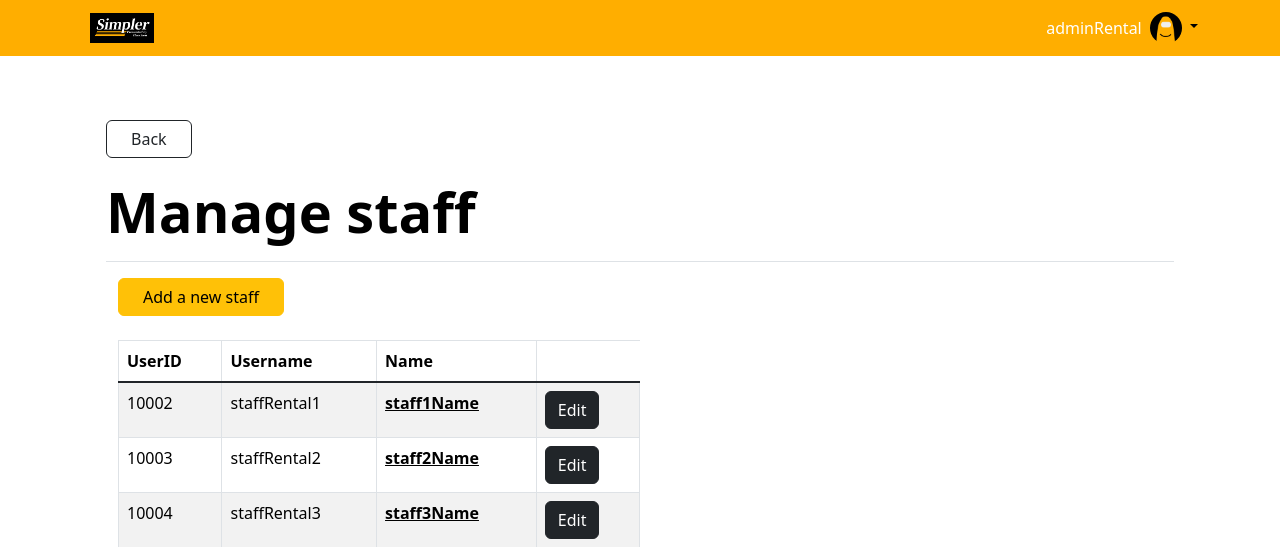
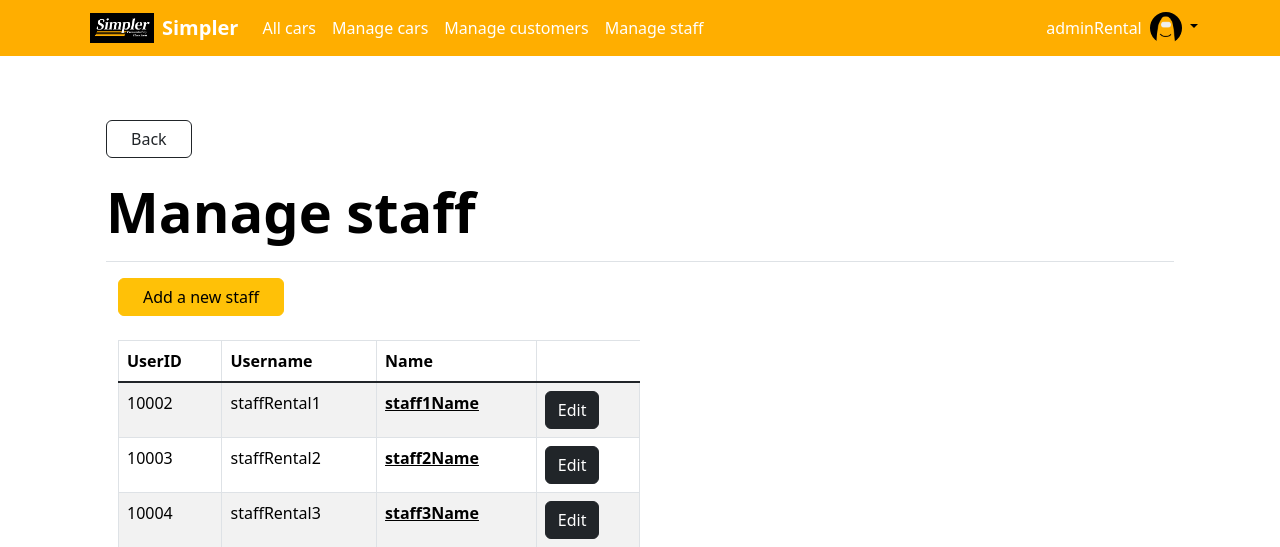
Before and after one commit to JinkelaP/Simple-Car-Rental-System, a Flask app: page /staff in a window 1280 px wide. Shown: the top 547 px of the page. Run offline with Flask 3, Linux system fonts and the light colour scheme; a user stored in the database is signed in; data comes from the database, SQL or seed files in the repository.

Commit message:
Add navbar buttons

```diff
--- a/app/functions.py
+++ b/app/functions.py
@@ -53,7 +53,7 @@ def carsList():
         connection = getCursor()
         connection.execute('SELECT * FROM cars;')
         allCars = connection.fetchall()
-        return render_template('carList.html', allCars=allCars)
+        return render_template('carList.html', allCars=allCars, userPerm = userInfo()[0][0][1])
 
     else:
         return redirect('/')
@@ -65,7 +65,7 @@ def carsListEdit():
         connection = getCursor()
         connection.execute('SELECT * FROM cars;')
         allCars = connection.fetchall()
-        return render_template('carListEdit.html', allCars=allCars)
+        return render_template('carListEdit.html', allCars=allCars, userPerm = userInfo()[0][0][1])
 
 
     else:
@@ -249,7 +249,7 @@ def customers():
         customerInfo = connection.fetchall()
 
         userPermissionJinja = userInfo()[0][0][1]
-        return render_template('customers.html', customerInfo=customerInfo, userInfoJinja=userPermissionJinja)
+        return render_template('customers.html', customerInfo=customerInfo, userInfoJinja=userPermissionJinja, userPerm = userInfo()[0][0][1])
     else:
         return redirect('/')
 
@@ -345,6 +345,6 @@ def staff():
         connection.execute('SELECT * FROM users JOIN staffinfo ON users.userID=staffinfo.userID;')
         staffInfo = connection.fetchall()
 
-        return render_template('staff.html', staffInfo=staffInfo)
+        return render_template('staff.html', staffInfo=staffInfo,userPerm = userInfo()[0][0][1])
     else:
         return redirect('/')
--- a/app/templates/base.html
+++ b/app/templates/base.html
@@ -17,13 +17,41 @@
     <div class=" container d-flex align-items-center">
     <a href="/" class="d-flex align-items-center mb-2 mb-lg-0">
       <img src="{{ url_for('static', filename='img/logo-nav.png') }}" alt="Logo" width="80" height="30" class="px-2">
-    </a>
+    </a><a class="navbar-brand mb-0 h1 text-white" href="/"><strong>Simpler</strong></a>
+
+
     {%if 'loggedin' in session%}
+    <button class="navbar-toggler" type="button" data-bs-toggle="collapse" data-bs-target="#navbars-simpler"
+      aria-controls="navbars-NZOly" aria-expanded="false" aria-label="Toggle navigation">
+      <span class="navbar-toggler-icon"></span>
+    </button>
+    <div class="collapse navbar-collapse" id="navbars-simpler">
+      <ul class="navbar-nav me-auto mb-2 mb-lg-0">
+        <li class="nav-item"><a href="/carsList"
+            class="nav-link {% block carList_active %}{% endblock %} text-white">All cars</a>
+        </li>
+        {% if userPerm != 3 %}
+        <li class="nav-item"><a href="/carsListEdit"
+            class="nav-link {% block carListEdit_active %}{% endblock %} text-white">Manage
+            cars</a></li>
+        <li class="nav-item"><a href="/customers"
+            class="nav-link {% block customers_active %}{% endblock %} text-white">Manage
+            customers</a></li>
+        {% if userPerm != 2 %}
+        <li class="nav-item"><a href="/staff" class="nav-link {% block staff_active %}{% endblock %} text-white">Manage
+            staff</a>
+        </li>
+        {%endif%}
+        {%endif%}
+      </ul>
+
+    </div>
     <div class="dropdown text-end d-flex align-items-center">
       <p class="username-text text-white my-2 mx-2">{{session['username']}}</p>
       <a href="#" class="d-block link-body-emphasis text-decoration-none dropdown-toggle" data-bs-toggle="dropdown"
         aria-expanded="false">
-        <img src="{{ url_for('static', filename='img/avatar.png') }}" alt="mdo" width="32" height="32" class="rounded-circle">
+        <img src="{{ url_for('static', filename='img/avatar.png') }}" alt="mdo" width="32" height="32"
+          class="rounded-circle">
       </a>
       <ul class="dropdown-menu text-small" data-popper-placement="bottom-start"
         style="position: absolute; inset: 0px auto auto 0px; margin: 0px; transform: translate(0px, 34px);">
--- a/app/templates/carList.html
+++ b/app/templates/carList.html
@@ -1,7 +1,7 @@
 <!-- This is the dashboard for admin. -->
 {% extends "base.html" %}
 {% block title %}Cars - Simpler Rental{% endblock %}
-
+{% block carList_active %}active{% endblock %}
 {% block content %}
 
 
--- a/app/templates/carListEdit.html
+++ b/app/templates/carListEdit.html
@@ -1,7 +1,7 @@
 <!-- This is the dashboard for admin. -->
 {% extends "base.html" %}
 {% block title %}Manage cars - Simpler Rental{% endblock %}
-
+{% block carListEdit_active %}active{% endblock %}
 {% block content %}
 
 <div class="px-4 pt-1 my-1">
--- a/app/templates/customers.html
+++ b/app/templates/customers.html
@@ -1,7 +1,7 @@
 <!-- This is the dashboard for admin. -->
 {% extends "base.html" %}
 {% block title %}Customers - Simpler Rental{% endblock %}
-
+{% block customers_active %}active{% endblock %}
 {% block content %}
 
 <div class="px-4 pt-1 my-2">
--- a/app/templates/staff.html
+++ b/app/templates/staff.html
@@ -1,7 +1,7 @@
 <!-- This is the dashboard for admin. -->
 {% extends "base.html" %}
 {% block title %}Staff - Simpler Rental{% endblock %}
-
+{% block staff_active %}active{% endblock %}
 {% block content %}
 
 <div class="px-4 pt-1 my-2">
```
Also changed, not shown: app/templates/base-loggedin.html (deleted, +0 -70 lines), app/views.py (+8 -7 lines).
